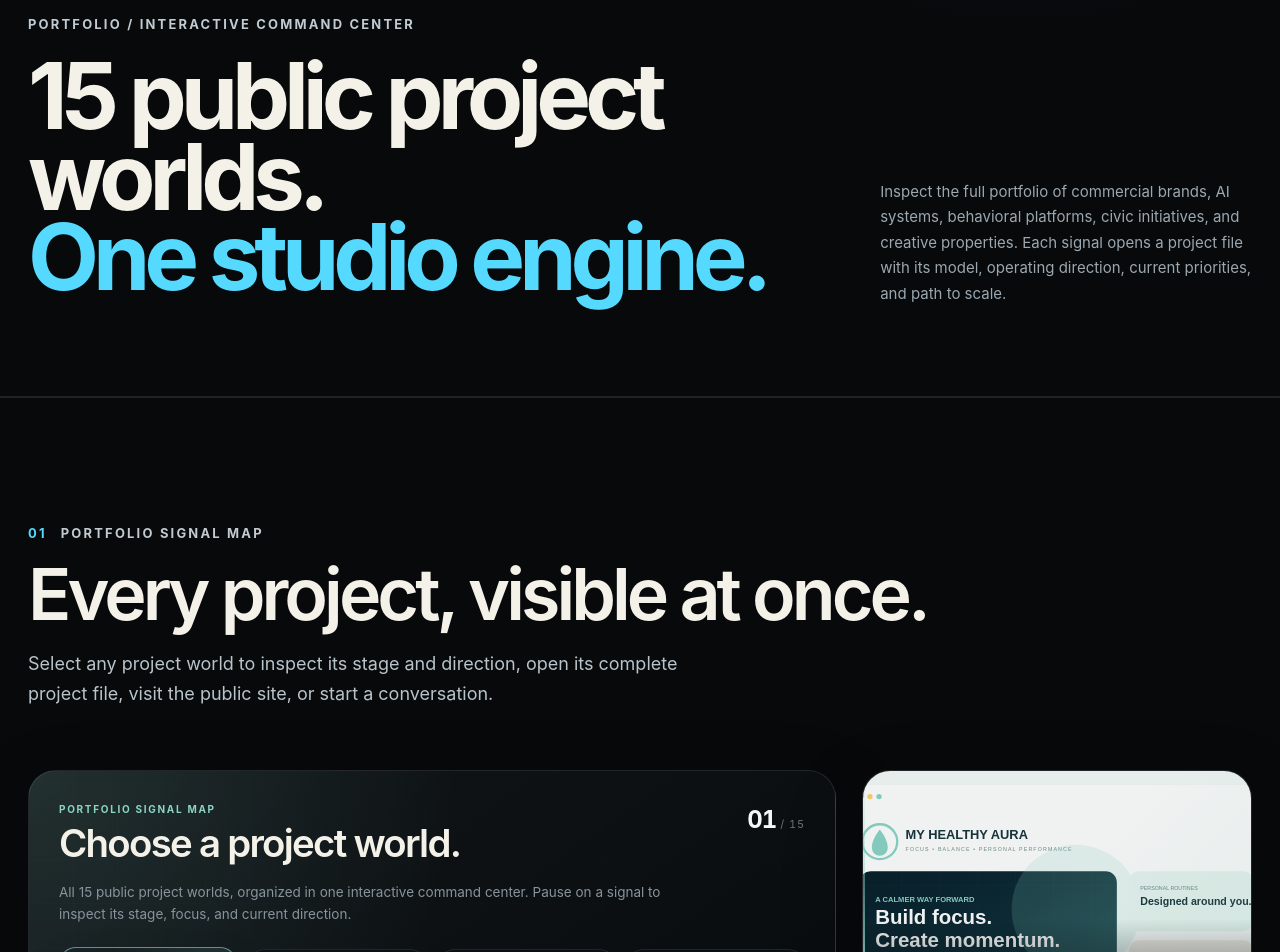
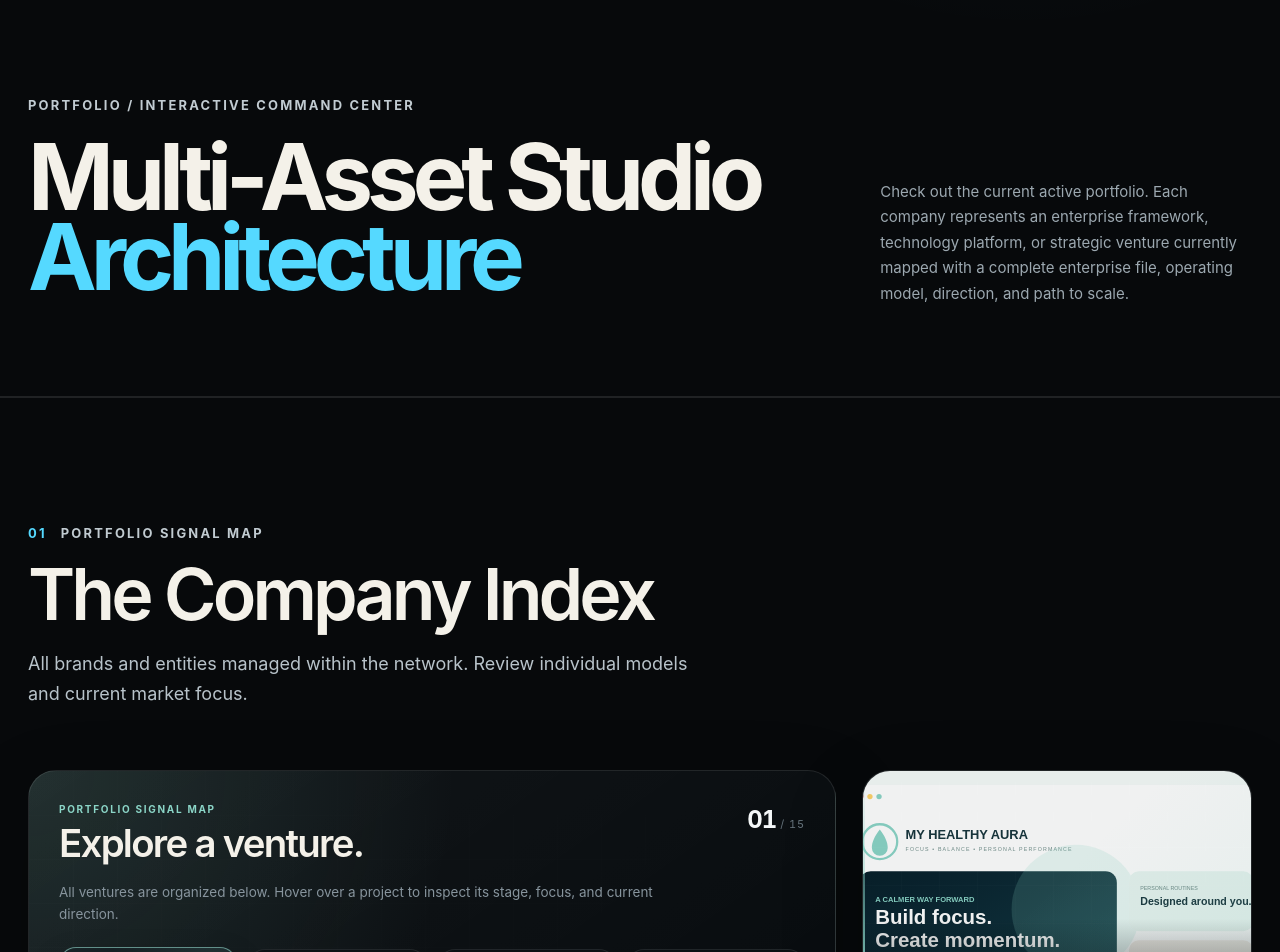
Before and after one commit to josephjilovec/josephjilovec, a Next.js app: page /portfolio in a window 1280 px wide. Shown: the part 200-1152 px from the top of the page. Built offline with nearby package versions, Linux system fonts and the light colour scheme.

Commit message:
Refine portfolio architecture copy

```diff
--- a/app/portfolio/page.tsx
+++ b/app/portfolio/page.tsx
@@ -15,14 +15,14 @@ export default function PortfolioPage() {
       <section className="page-hero compact-hero portfolio-page-hero">
         <div>
           <p className="hero-kicker">Portfolio / interactive command center</p>
-          <h1>{ventures.length} public project worlds.<br /><span>One studio engine.</span></h1>
+          <h1>Multi-Asset Studio<br /><span>Architecture</span></h1>
         </div>
-        <p>Inspect the full portfolio of commercial brands, AI systems, behavioral platforms, civic initiatives, and creative properties. Each signal opens a project file with its model, operating direction, current priorities, and path to scale.</p>
+        <p>Check out the current active portfolio. Each company represents an enterprise framework, technology platform, or strategic venture currently mapped with a complete enterprise file, operating model, direction, and path to scale.</p>
       </section>
 
       <section className="section section-dark-edge portfolio-command-section">
-        <SectionHeading index="01" eyebrow="Portfolio signal map" title="Every project, visible at once.">
-          <p>Select any project world to inspect its stage and direction, open its complete project file, visit the public site, or start a conversation.</p>
+        <SectionHeading index="01" eyebrow="Portfolio signal map" title="The Company Index">
+          <p>All brands and entities managed within the network. Review individual models and current market focus.</p>
         </SectionHeading>
         <PortfolioUniverse />
       </section>
--- a/components/ventures/PortfolioUniverse.tsx
+++ b/components/ventures/PortfolioUniverse.tsx
@@ -65,7 +65,7 @@ export function PortfolioUniverse() {
           <div className="venture-selector-head">
             <div>
               <span className="venture-selector-eyebrow">Portfolio signal map</span>
-              <h3>Choose a project world.</h3>
+              <h3>Explore a venture.</h3>
             </div>
             <div className="venture-selector-count" aria-label={`${activeIndex + 1} of ${ventures.length} projects`}>
               <strong>{String(activeIndex + 1).padStart(2, "0")}</strong>
@@ -74,7 +74,7 @@ export function PortfolioUniverse() {
           </div>
 
           <p className="venture-selector-intro">
-            All {ventures.length} public project worlds, organized in one interactive command center. Pause on a signal to inspect its stage, focus, and current direction.
+            All ventures are organized below. Hover over a project to inspect its stage, focus, and current direction.
           </p>
 
           <div className="venture-node-grid" role="group" aria-label="All portfolio project worlds" onPointerLeave={clearIntent}>
```
